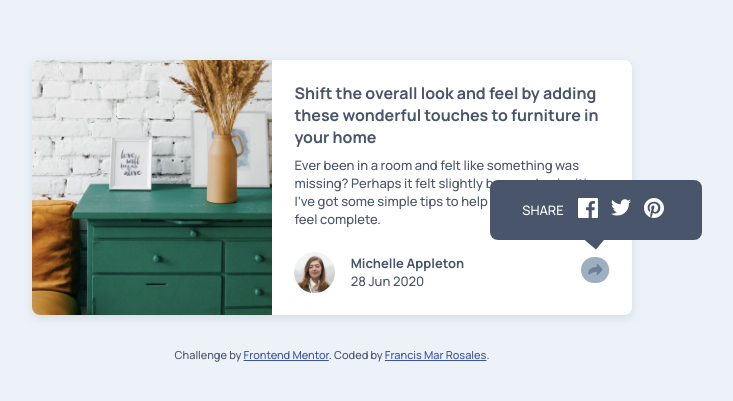
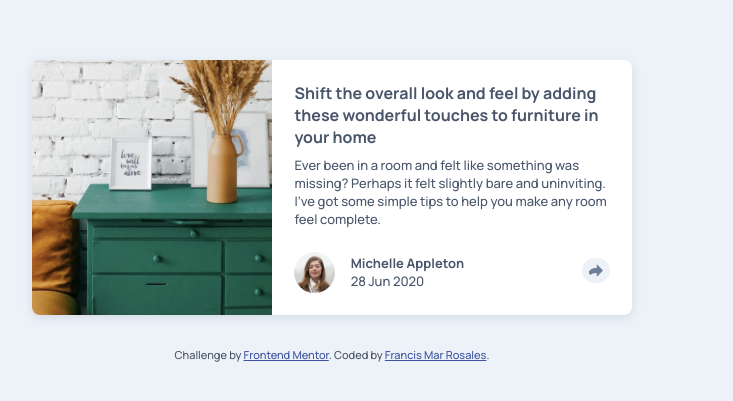
Before and after one commit to kitdea/article-preview-component-master, a plain HTML site: page index.html in a window 1280 px wide. Shown: the part 181-582 px from the top of the page, without its empty margins (308-1041 px from the left). Drawn offline with nearby package versions, Linux system fonts and the light colour scheme.

Commit message:
add css styles of social media

```diff
--- a/css/style.css
+++ b/css/style.css
@@ -95,11 +95,10 @@ body {
 }
 
 .social-media {
-  display: none;
   position: absolute;
   top: 120px;
   right: -70px;
-  display: flex;
+  display: none;
   flex-direction: row;
   justify-content: space-between;
   align-items: center;
@@ -184,7 +183,7 @@ body {
   }
 
   .social-media {
-    /* display: flex;  */
+    display: none;
     flex-direction: row;
     align-items: center;
     min-height: 70px;
@@ -195,7 +194,6 @@ body {
   }
 
   .social-media {
-    display: none;
     position: unset;
     margin-top: -76px;
     width: 100%;
```
